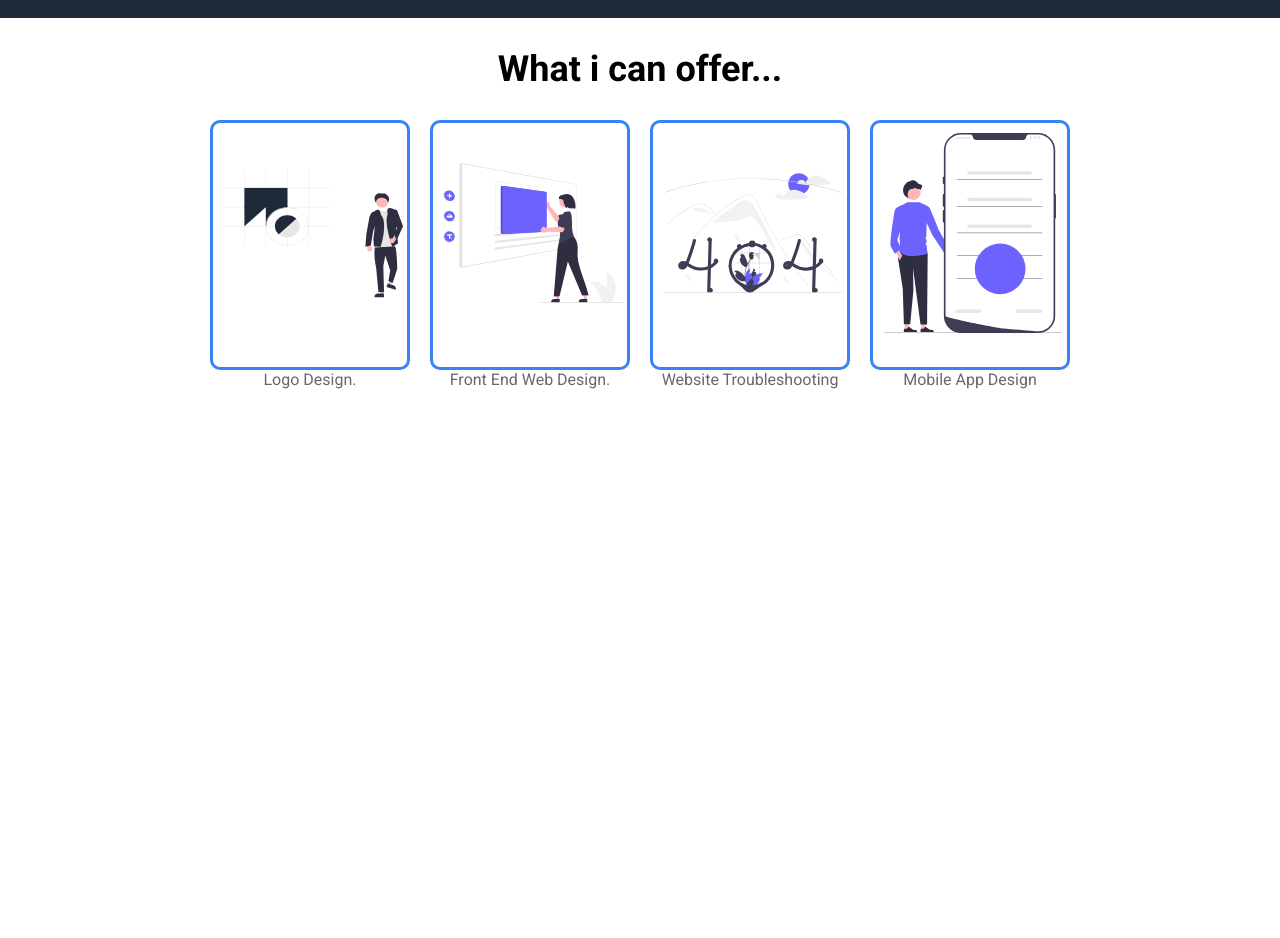
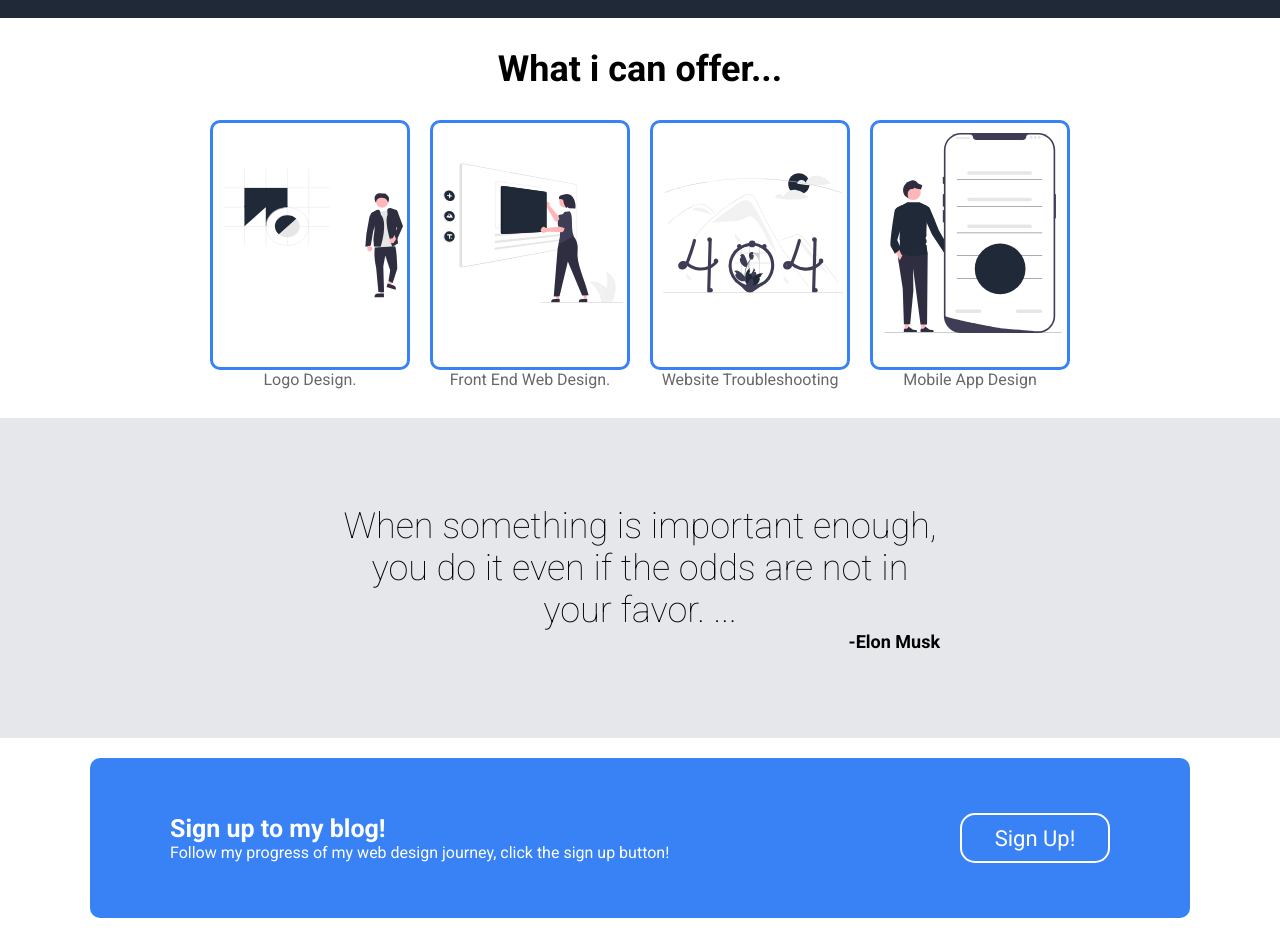
Before and after one commit to jonmc89/odin-landing-page, a plain HTML site: page index.html in a window 1280 px wide. Shown: the part 440-1378 px from the top of the page. Before the commit the page ends 858 px from the top, so only its background shows below. Drawn offline with Linux system fonts and the light colour scheme.

Commit message:
Call to action section added
Call to action section added and styled, SVG colors on offers changed

```diff
--- a/index.html
+++ b/index.html
@@ -31,30 +31,45 @@
     <div class="offers">
       <div class="cards_container">
         <div class="offer_cards">
-          <img src="undraw_logo_design_re_gfu6.svg" alt="">
+          <img src="undraw_logo_design_re_gfu6.svg" alt="logo design image">
         </div>
         <figcaption>Logo Design.</figcaption>
       </div>
       <div class="cards_container">
         <div class="offer_cards">
-          <img src="undraw_website_builder_re_ii6e.svg" alt="">
+          <img src="undraw_website_builder_re_ii6e (1).svg" alt="website design logo">
         </div>
         <figcaption>Front End Web Design.</figcaption>
       </div>
       <div class="cards_container">
         <div class="offer_cards">
-          <img src="undraw_page_not_found_re_e9o6.svg" alt="">
+          <img src="undraw_page_not_found_re_e9o6 (1).svg" alt="error logo">
         </div>
         <figcaption>Website Troubleshooting</figcaption>
       </div>
       <div class="cards_container">
         <div class="offer_cards">
-          <img src="undraw_mobile_application_re_13u3.svg" alt="">
+          <img src="undraw_mobile_application_re_13u3 (1).svg" alt="mobile app design logo">
         </div>
         <figcaption>Mobile App Design</figcaption>
       </div>
     </div>
   </div>
+  <div class="quote">
+    <div class="quote_text">
+      <p>When something is important enough, you do it even if the odds are not in your favor. ...</p>
+      <figcaption>-Elon Musk</figcaption>
+    </div>
+  </div>
+  <div class="call">
+    <div class="call_to_action_container">
+      <div class="call_text">
+        <p class="call_header">Sign up to my blog!</p>
+        <p>Follow my progress of my web design journey, click the sign up button!</p>
+      </div>
+      <button>Sign Up!</button>
+    </div>
+  </div>
 
 </body>
 </html>
--- a/styles.css
+++ b/styles.css
@@ -133,9 +133,70 @@ header h2{
 
 .cards_container:hover{
   transform: scale(1.1);
+  cursor: pointer;
 }
 
 .offer_cards img{
   width: 180px;
   height: 200px;
 }
+
+.quote{
+  background-color: #E5E7EB;
+  text-align: center;
+  display: flex;
+  justify-content: center;
+  align-items: center;
+  height: 320px;
+}
+
+.quote_text{
+  width: 600px;
+  font-size: 36px;
+  font-weight: 100;
+}
+
+.quote_text figcaption{
+  text-align: end;
+  font-weight: bold;
+  font-size: 18px;
+}
+
+.call{
+  display: flex;
+  justify-content: center;
+  align-items: center;
+  height: 200px;
+}
+
+.call_to_action_container{
+  background-color: #3882f6;
+  display: flex;
+  justify-content: space-between;
+  align-items: center;
+  width: 1100px;
+  height: 120px;
+  border-radius: 10px;
+  padding: 80px;
+  color: #fff;
+}
+
+.call_header{
+  font-size: 25px;
+  font-weight: bold;
+}
+
+.call_to_action_container button{
+  font-size: 22px;
+  width: 150px;
+  height: 50px;
+  border-radius: 15px;
+  border: 2px solid white;background-color: #3882f6;
+  color: #fff;
+  cursor: pointer;
+  transition: 0.25s ease-in;
+}
+
+.call_to_action_container button:hover{
+  background-color: coral;
+}
```
Also changed, not shown: undraw_mobile_application_re_13u3 (1).svg (added), undraw_mobile_application_re_13u3.svg (deleted), undraw_page_not_found_re_e9o6 (1).svg (added), undraw_page_not_found_re_e9o6.svg (deleted), undraw_website_builder_re_ii6e (1).svg (added), undraw_website_builder_re_ii6e.svg (deleted).
